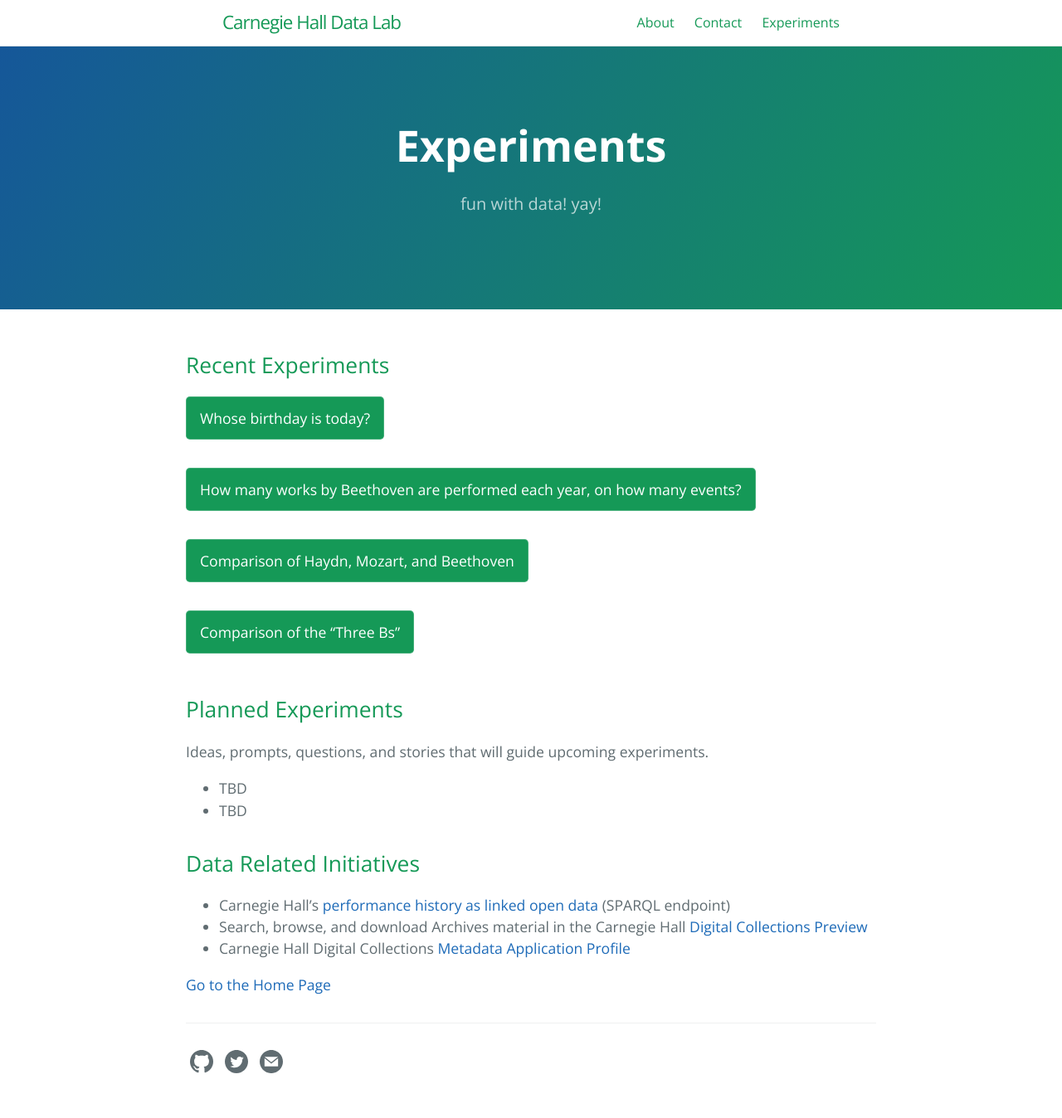
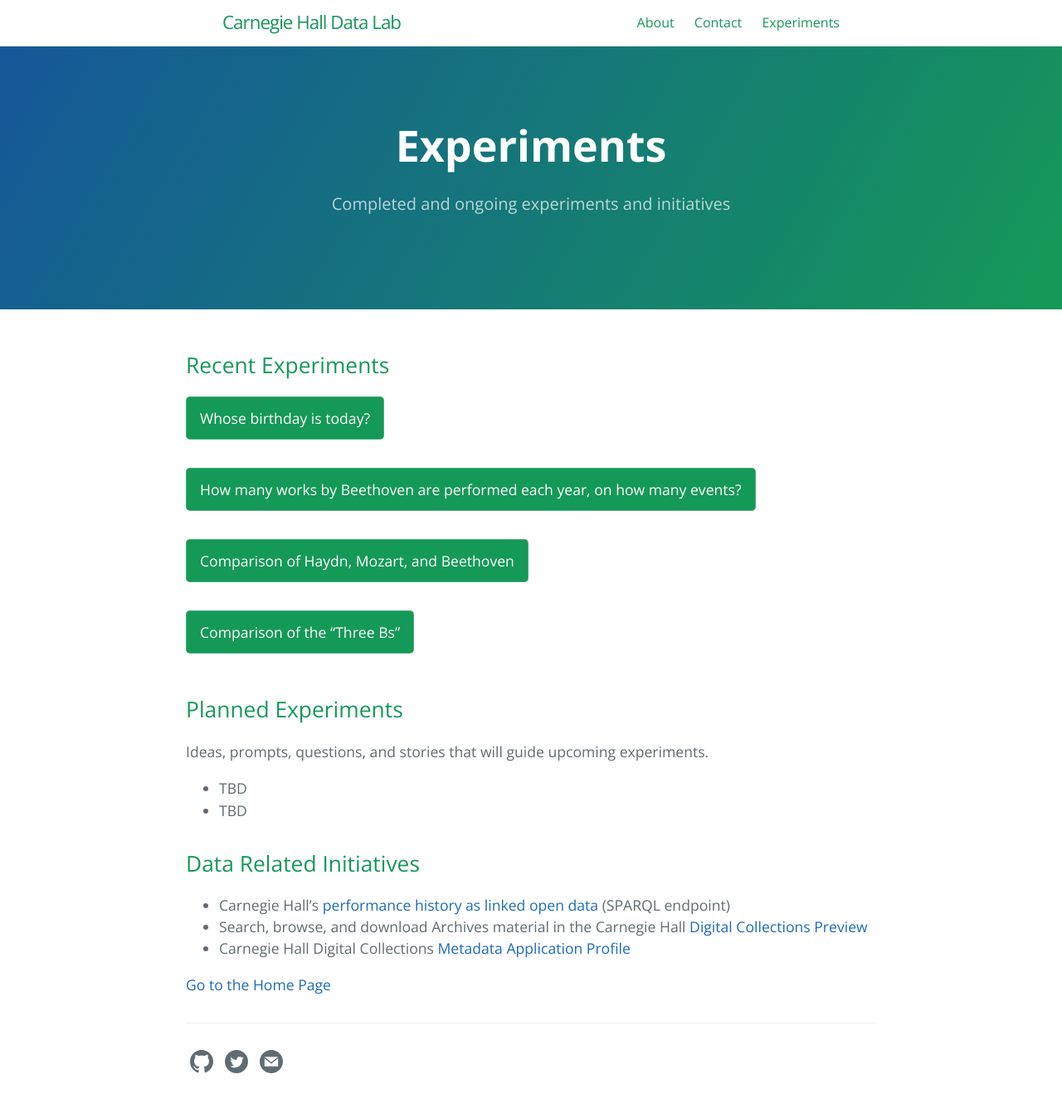
Before and after one commit to CarnegieHall/datalab, a Jekyll site: the page built from experiments.md, in a window 1280 px wide. Shown: the whole page at 83% size. Built offline with Jekyll 4.4.1, drawn with Linux system fonts in a browser that asks for light colours.

Commit message:
update tagline

```diff
--- a/experiments.md
+++ b/experiments.md
@@ -1,7 +1,7 @@
 ---
 layout: page
 title: Experiments
-tagline: fun with data! yay!
+tagline: Completed and ongoing experiments and initiatives
 permalink: /experiments.html
 ref: experiments
 order: 2
```
